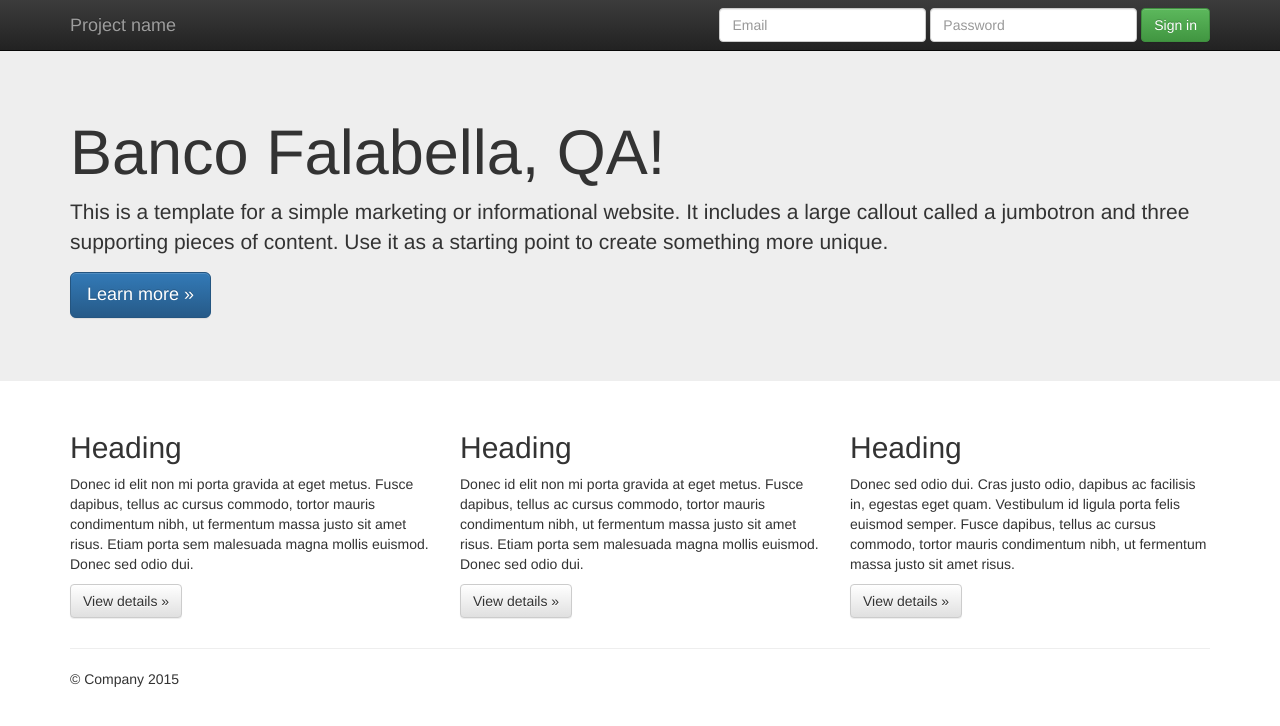
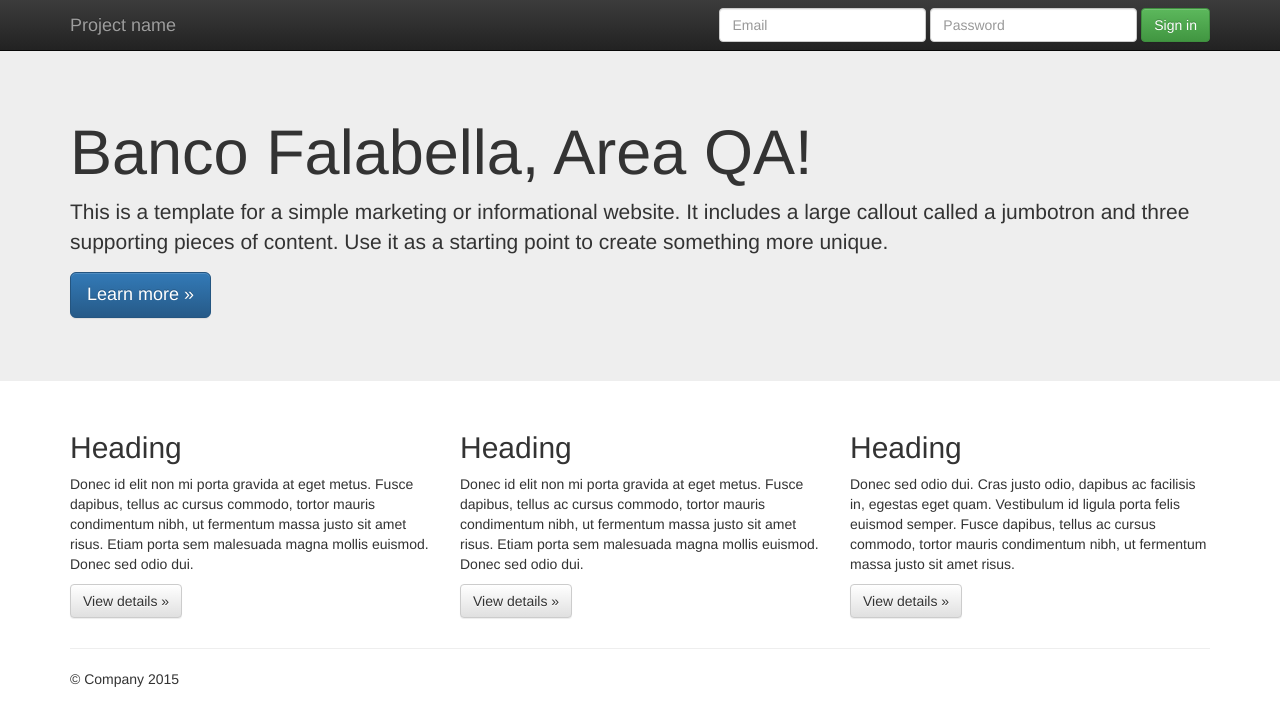
Before and after one commit to ppachecolagos/proyecto1, a plain HTML site: page index.html in a window 1280 px wide. Drawn offline with nearby package versions, Linux system fonts and the light colour scheme.

Commit message:
se modifica nombre

```diff
--- a/index.html
+++ b/index.html
@@ -55,7 +55,7 @@
     <!-- Main jumbotron for a primary marketing message or call to action -->
     <div class="jumbotron">
       <div class="container">
-        <h1>Banco Falabella, QA!</h1>
+        <h1>Banco Falabella, Area QA!</h1>
         <p>This is a template for a simple marketing or informational website. It includes a large callout called a jumbotron and three supporting pieces of content. Use it as a starting point to create something more unique.</p>
         <p><a class="btn btn-primary btn-lg" href="#" role="button">Learn more &raquo;</a></p>
       </div>
```
